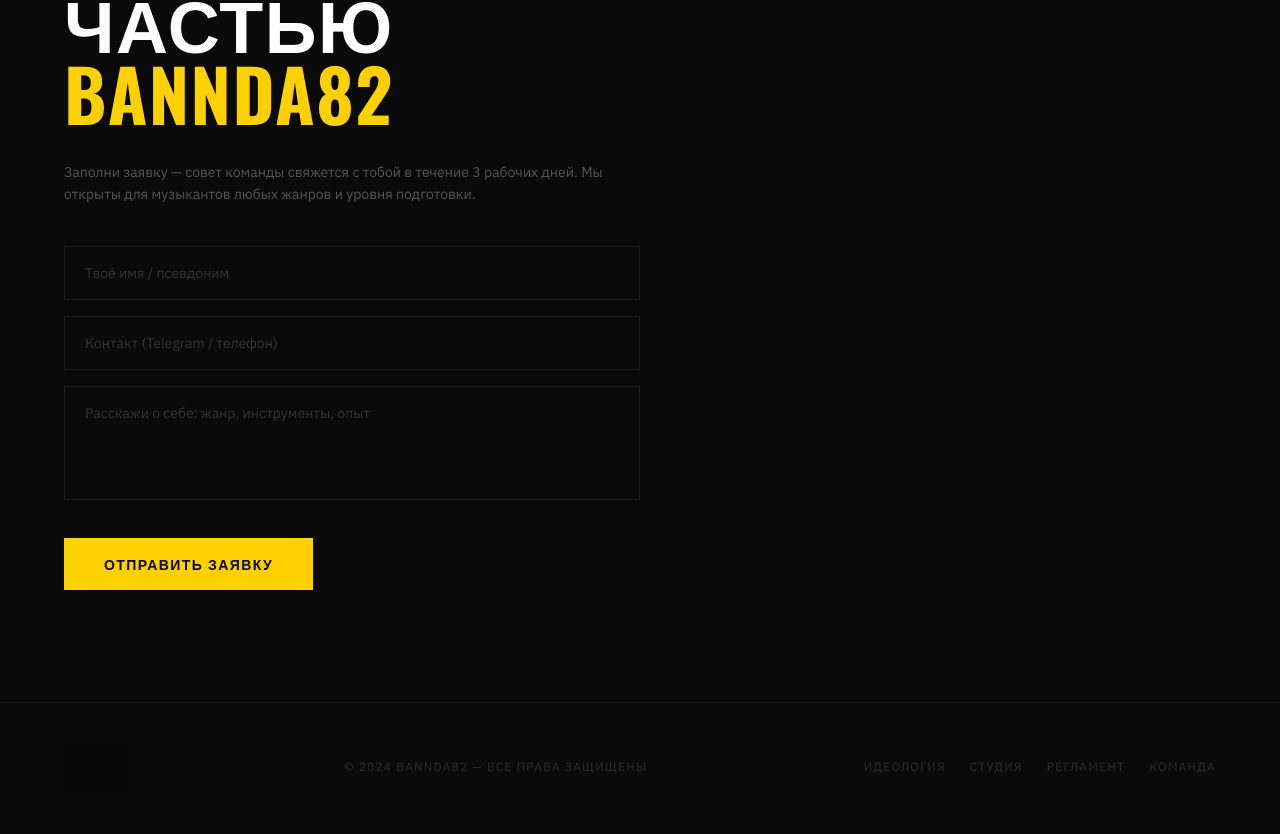
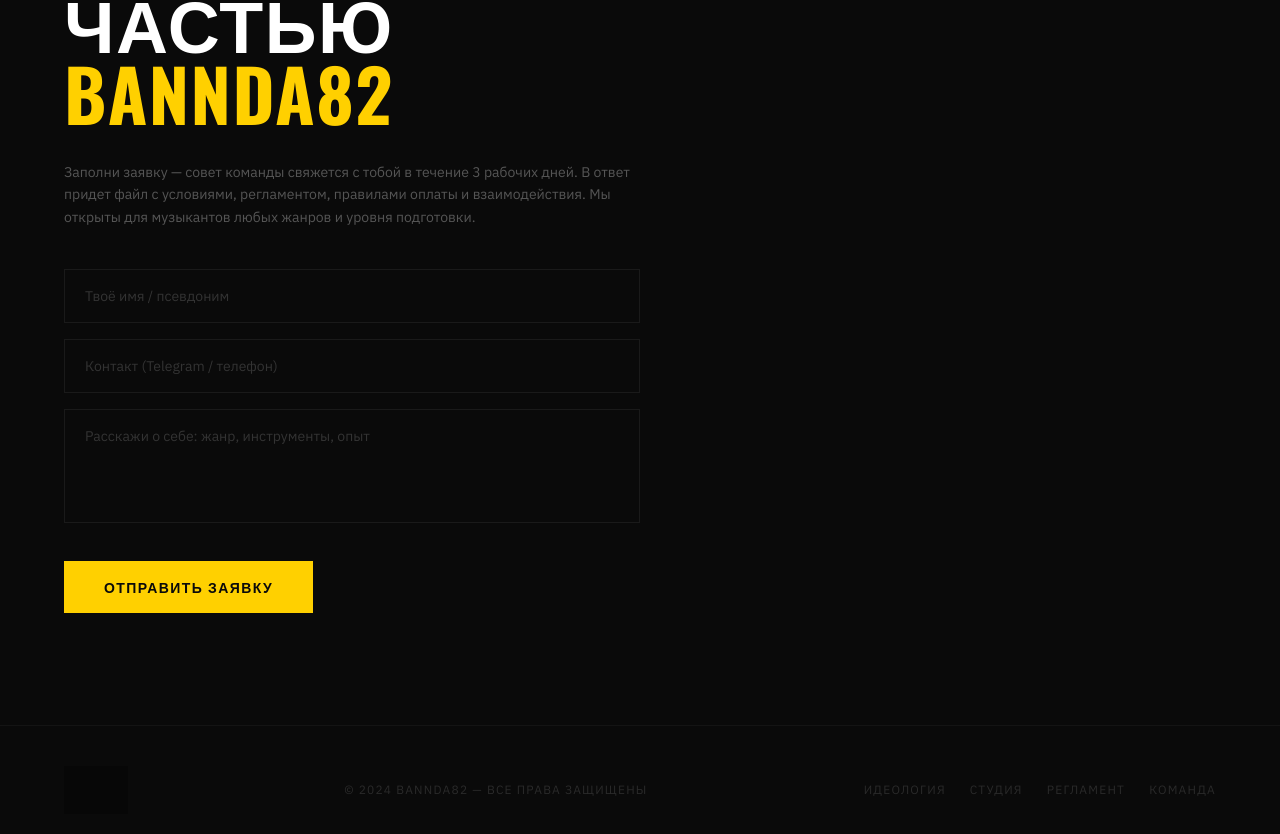
Before and after one commit to pr-poehali-dev/band-support-system, a React (Vite) app: page / in a window 1280 px wide. Shown: the part 4718-5552 px from the top of the page. Built offline with nearby package versions, Linux system fonts and the light colour scheme; no server answers; grey boxes are pictures that could not be loaded.

Commit message:
feat: add application form with team response terms

```diff
--- a/src/pages/Index.tsx
+++ b/src/pages/Index.tsx
@@ -642,7 +642,7 @@ export default function Index() {
               <span className="text-[#FFD000]">BANNDA82</span>
             </h2>
             <p className="font-ibm text-[#555] leading-relaxed mb-10 text-sm">
-              Заполни заявку — совет команды свяжется с тобой в течение 3 рабочих дней. Мы открыты для музыкантов любых жанров и уровня подготовки.
+              Заполни заявку — совет команды свяжется с тобой в течение 3 рабочих дней. В ответ придет файл с условиями, регламентом, правилами оплаты и взаимодействия. Мы открыты для музыкантов любых жанров и уровня подготовки.
             </p>
 
             {formStatus === "success" ? (
```
